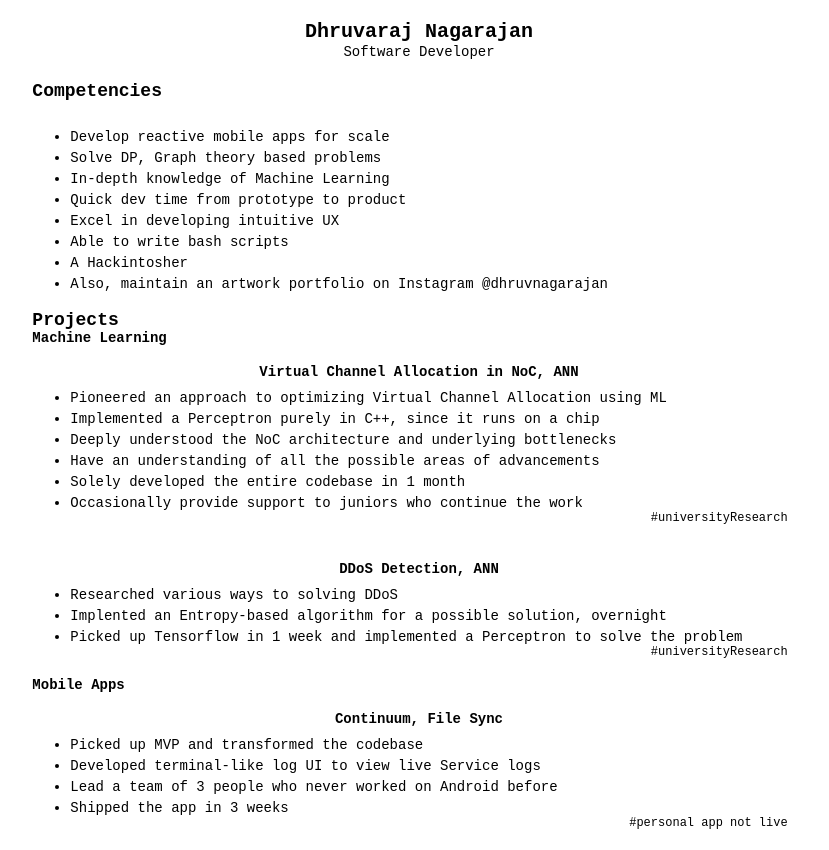
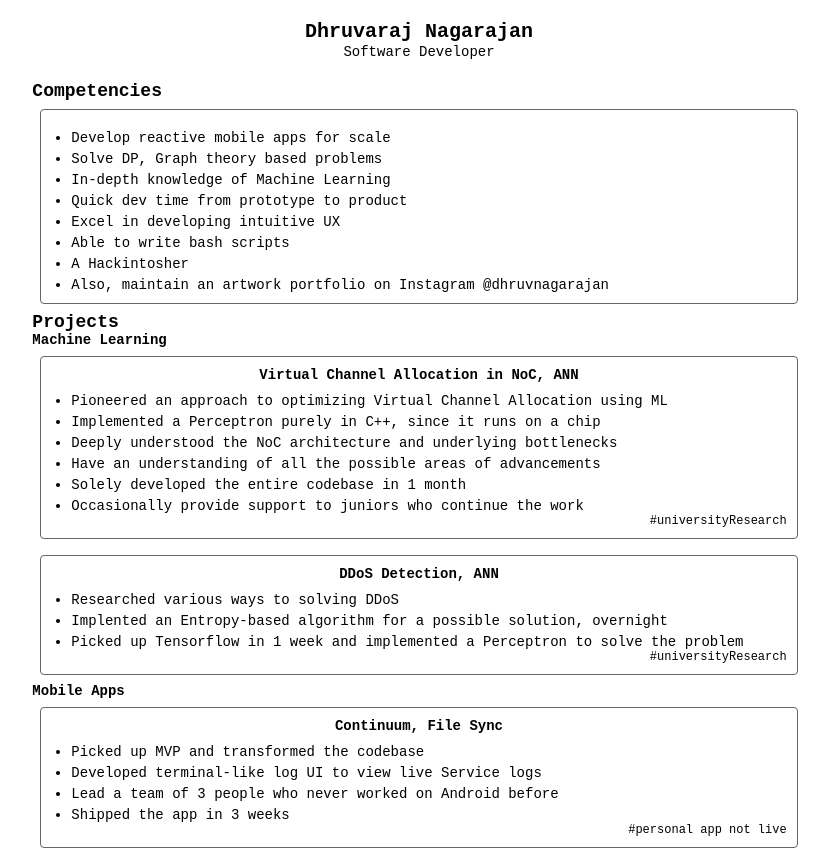
Before and after one commit to dhruvnagarajan/dhruvnagarajan.github.io, a React (Create React App) app: page / in a window 1280 px wide. Shown: the top 850 px of the page, without its empty margins (221-1050 px from the left). Built offline with nearby package versions, Linux system fonts and the light colour scheme.

Commit message:
Fix chip border

```diff
--- a/package.json
+++ b/package.json
@@ -12,7 +12,8 @@
     "react-bootstrap": "^1.0.0-beta.5",
     "react-dom": "^16.4.2",
     "react-flexbox-grid": "^2.1.2",
-    "react-scripts": "1.1.4"
+    "react-scripts": "1.1.4",
+    "vis": "^4.21.0"
   },
   "scripts": {
     "start": "react-scripts start",
--- a/src/css/index.css
+++ b/src/css/index.css
@@ -29,7 +29,7 @@ body {
 }
 
 .chip {
-  border: solid 0.5`px #666;
+  border: solid 0.5px #666;
   border-radius: 4px;
   font-size: 14px;
   padding: 10px;
```
Also changed, not shown: 1 other file (tests, documents, lock files or other folders).
